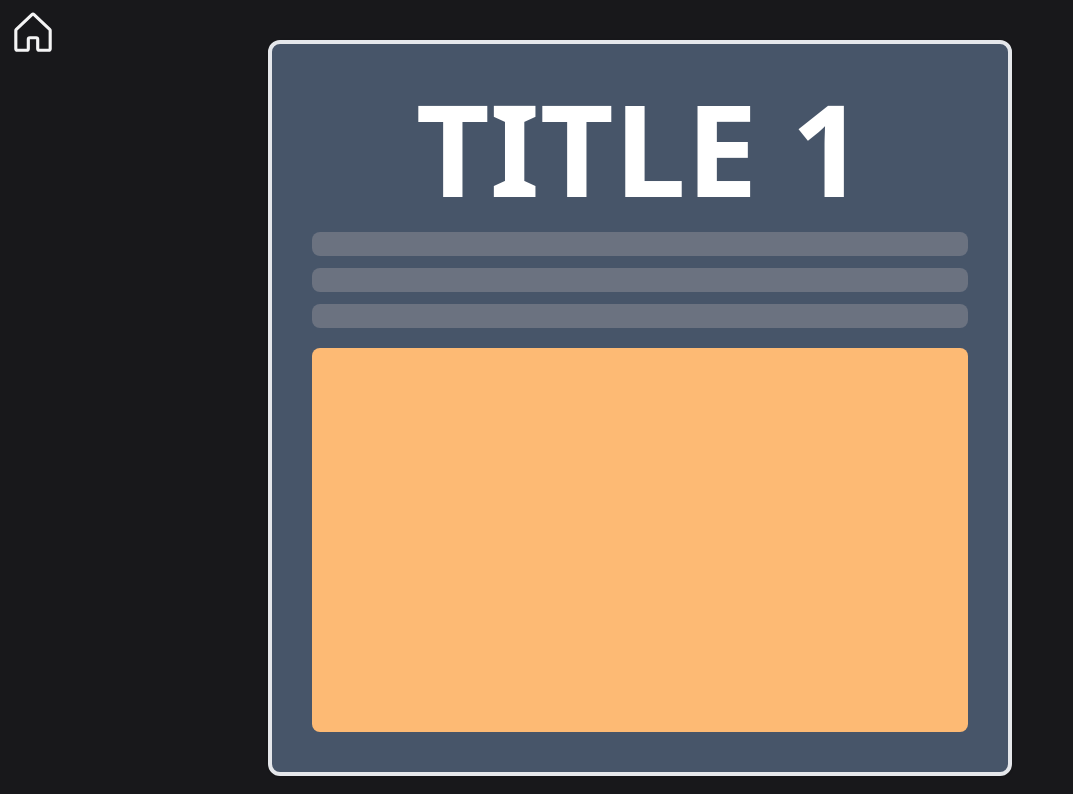
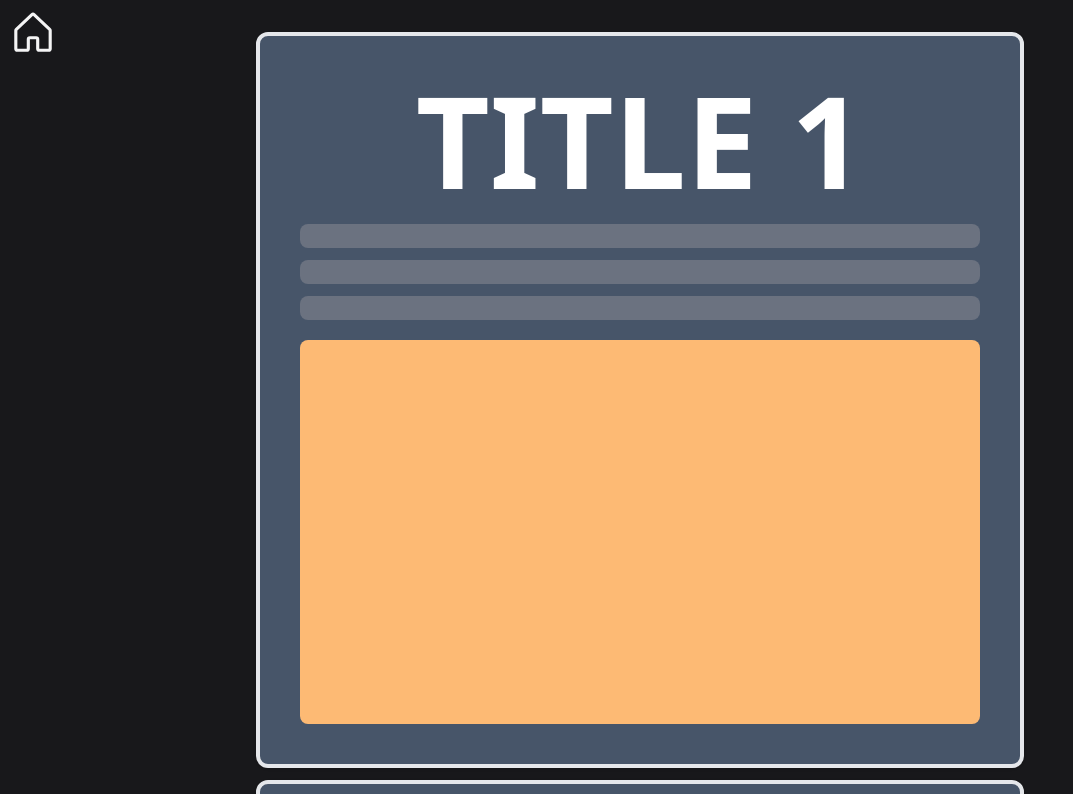
Before and after one commit to 0x7266/framer_motion_practice, a React (Vite) app: page /posts in a window 1280 px wide. Shown: the top 794 px of the page, without its empty margins (0-1073 px from the left). Built offline with nearby package versions, Linux system fonts and the light colour scheme.

Commit message:
added utils

```diff
--- a/src/main.tsx
+++ b/src/main.tsx
@@ -1,15 +1,16 @@
+import "./index.css";
 import React from "react";
 import ReactDOM from "react-dom/client";
 import { RouterProvider } from "react-router-dom";
-import "./index.css";
+import { AnimatePresence } from "framer-motion";
 import { router } from "./router/index.tsx";
 
 ReactDOM.createRoot(document.getElementById("root") as HTMLElement).render(
 	<React.StrictMode>
-		<div className="min-h-screen bg-zinc-900 flex flex-col items-center p-5 scroll-smooth overflow-hidden">
-			<div className="container flex flex-col items-center gap-5">
-				<RouterProvider router={router} />
-			</div>
+		<div className="min-h-screen bg-zinc-900 flex flex-col items-center py-5 scroll-smooth overflow-hidden">
+			<AnimatePresence mode="wait">
+				<RouterProvider router={router} key={location.pathname} />;
+			</AnimatePresence>
 		</div>
 	</React.StrictMode>
 );
--- a/src/pages/Index.tsx
+++ b/src/pages/Index.tsx
@@ -1,13 +1,8 @@
 import { Link } from "react-router-dom";
 import { motion } from "framer-motion";
 import { textVariants } from "../variants/index";
-
-function getRandomHexColor(): string {
-	const num = Math.floor(Math.random() * 16777216);
-	const hex = num.toString(16);
-	const color = hex.padStart(6, "0");
-	return "#" + color;
-}
+import { getRandomHexColor } from "../utils/getRandomHexColor";
+import Transition from "../utils/Transition";
 
 export default function Index() {
 	const links = [
@@ -24,6 +19,7 @@ export default function Index() {
 		{ name: "link 7", path: "/", color: getRandomHexColor() },
 	];
 	return (
+		<Transition>
 			<motion.nav
 				initial="initial"
 				animate="animate"
@@ -38,6 +34,7 @@ export default function Index() {
 						}}
 						variants={textVariants}
 						custom={{ index, color: link.color }}
+						key={index}
 					>
 						<div className="pt-2">
 							<Link to={link.path}>{link.name}</Link>
@@ -45,5 +42,6 @@ export default function Index() {
 					</motion.div>
 				))}
 			</motion.nav>
+		</Transition>
 	);
 }
--- a/src/pages/Posts.tsx
+++ b/src/pages/Posts.tsx
@@ -1,6 +1,7 @@
 import { Link } from "react-router-dom";
 import { Post } from "../components/Post";
 import HomeIcon from "../assets/HomeIcon";
+import Transition from "../utils/Transition";
 
 const data = [
 	{
@@ -32,6 +33,7 @@ const data = [
 
 export default function Posts() {
 	return (
+		<Transition>
 			<>
 				<Link to="/">
 					<HomeIcon />
@@ -40,5 +42,6 @@ export default function Posts() {
 					<Post post={post} key={index} />
 				))}
 			</>
+		</Transition>
 	);
 }
--- a/src/router/index.tsx
+++ b/src/router/index.tsx
@@ -1,6 +1,7 @@
 import { createBrowserRouter } from "react-router-dom";
+import Posts from "../pages/Posts";
+import Index from "../pages/Index";
 import App from "../App";
-import Posts from "../pages/Posts";
 
 export const router = createBrowserRouter([
 	{
--- /dev/null
+++ b/src/utils/Transition.tsx
@@ -0,0 +1,18 @@
+import { motion } from "framer-motion";
+import { ReactElement } from "react";
+import { transitionVariants } from "../variants/page";
+
+export default function Transition({ children }: { children: ReactElement }) {
+	return (
+		<motion.div
+			variants={transitionVariants}
+			initial="initial"
+			animate="animate"
+			exit="exit"
+			transition={{ duration: 0.8 }}
+			className="w-full flex flex-col gap-3"
+		>
+			{children}
+		</motion.div>
+	);
+}
--- /dev/null
+++ b/src/utils/getRandomHexColor.ts
@@ -0,0 +1,6 @@
+export function getRandomHexColor(): string {
+	const num = Math.floor(Math.random() * 16777216);
+	const hex = num.toString(16);
+	const color = hex.padStart(6, "0");
+	return "#" + color;
+}
--- /dev/null
+++ b/src/variants/page/index.ts
@@ -0,0 +1,14 @@
+export const transitionVariants = {
+	initial: {
+		opacity: 0,
+		// x: 1000,
+	},
+	animate: {
+		opacity: 1,
+		// x: 0,
+	},
+	exit: {
+		opacity: 0,
+		// x: -1000,
+	},
+};
```
Lines whose indentation alone changed are shown as unchanged.
